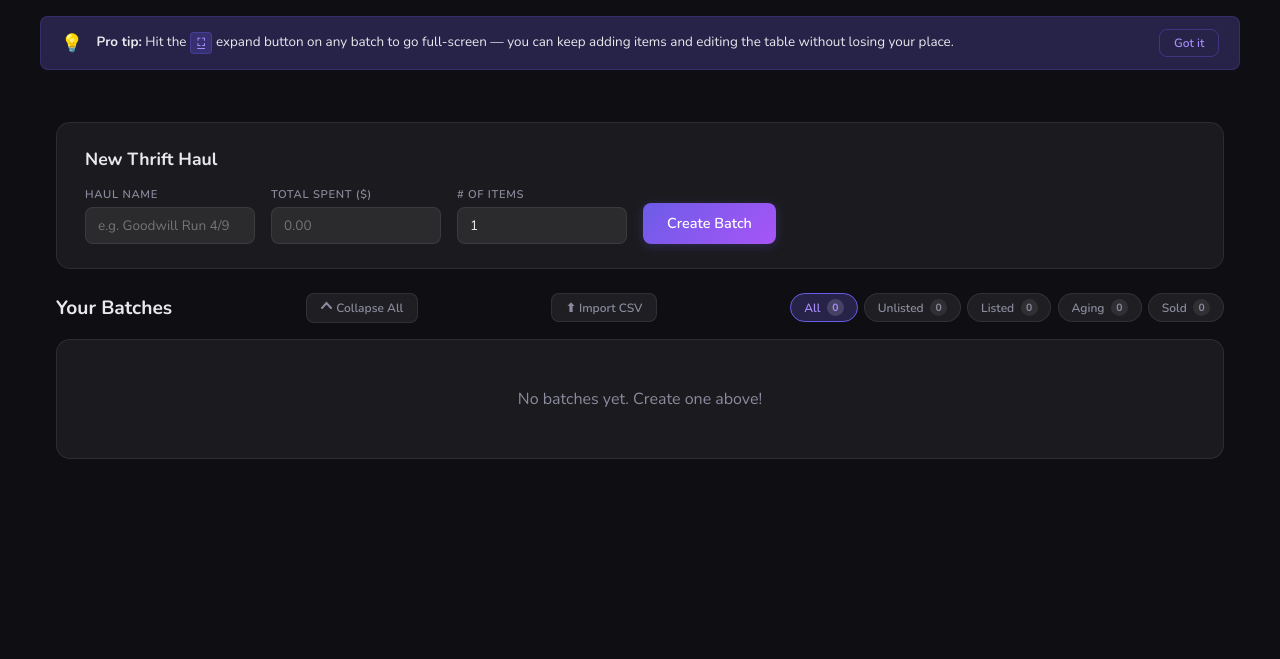
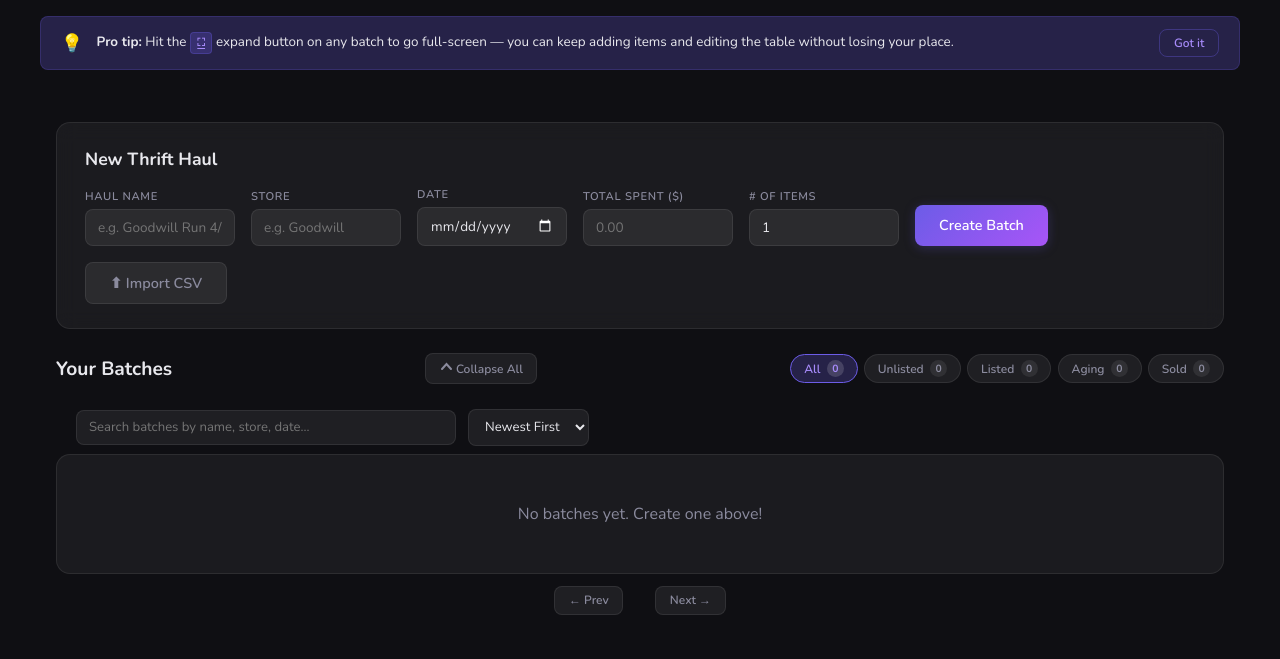
Before and after one commit to buybitkoin/FbMktBot---Copy, a Flask app: page / in a window 1280 px wide. Shown: the part 202-861 px from the top of the page. Before the commit the page ends 661 px from the top, so only its background shows below. Run offline with Flask 3, Linux system fonts and the light colour scheme; data that the repository does not hold is empty.

Commit message:
add sort and filtering

```diff
--- a/app.py
+++ b/app.py
@@ -172,6 +172,18 @@ def migrate_db():
         "CREATE TABLE IF NOT EXISTS brands "
         "(id INTEGER PRIMARY KEY AUTOINCREMENT, name TEXT NOT NULL UNIQUE)"
     )
+
+    # Batch column migrations
+    cursor2 = conn.execute("PRAGMA table_info(batches)")
+    batch_columns = [row[1] for row in cursor2.fetchall()]
+    batch_migrations = {
+        "date":  "ALTER TABLE batches ADD COLUMN date TEXT",
+        "store": "ALTER TABLE batches ADD COLUMN store TEXT NOT NULL DEFAULT ''",
+    }
+    for col, sql in batch_migrations.items():
+        if col not in batch_columns:
+            conn.execute(sql)
+
     conn.commit()
     conn.close()
 
@@ -513,6 +525,8 @@ def get_batches():
             "listing_count": len(listings),
             "assigned_cost": round(assigned_cost, 2),
             "created_at": b["created_at"],
+            "date": b["date"] or "",
+            "store": b["store"] or "",
         })
     conn.close()
     return jsonify(result)
@@ -527,23 +541,29 @@ def create_batch():
     item_count = int(data.get("item_count", 1))
     if item_count < 1:
         item_count = 1
+    batch_date  = data.get("date", "").strip() or None
+    batch_store = data.get("store", "").strip()
     conn = get_db()
     conn.execute(
-        "INSERT INTO batches (id, name, total_cost, item_count) VALUES (?, ?, ?, ?)",
-        (batch_id, name, total_cost, item_count),
-    )
-    conn.commit()
-    conn.close()
-    return jsonify({"id": batch_id, "name": name, "total_cost": total_cost, "item_count": item_count})
+        "INSERT INTO batches (id, name, total_cost, item_count, date, store) VALUES (?, ?, ?, ?, ?, ?)",
+        (batch_id, name, total_cost, item_count, batch_date, batch_store),
+    )
+    conn.commit()
+    conn.close()
+    return jsonify({"id": batch_id, "name": name, "total_cost": total_cost, "item_count": item_count,
+                    "date": batch_date or "", "store": batch_store})
 
 
 @app.route("/api/batches/<batch_id>", methods=["PUT"])
 def update_batch(batch_id):
     data = request.json
     conn = get_db()
+    batch_date  = data.get("date", "").strip() or None
+    batch_store = data.get("store", "").strip()
     conn.execute(
-        "UPDATE batches SET name = ?, total_cost = ?, item_count = ? WHERE id = ?",
-        (data.get("name", ""), float(data.get("total_cost", 0)), int(data.get("item_count", 1)), batch_id),
+        "UPDATE batches SET name = ?, total_cost = ?, item_count = ?, date = ?, store = ? WHERE id = ?",
+        (data.get("name", ""), float(data.get("total_cost", 0)), int(data.get("item_count", 1)),
+         batch_date, batch_store, batch_id),
     )
     rebalance_batch_costs(conn, batch_id)
     conn.commit()
--- a/static/app.js
+++ b/static/app.js
@@ -16,6 +16,12 @@ let firstListingThisSession = true;
 let expandedBatchId = null;
 // Global collapse-all state for batch cards
 let batchesCollapsed = false;
+
+// Batch list controls
+let batchPage = 0;
+const BATCH_PAGE_SIZE = 5;
+let batchSearch = "";
+let batchSort = "date-desc";
 
 // Delete-with-undo state
 const pendingDeleteIds = new Set();
@@ -743,16 +749,24 @@ async function loadBatchSelectDropdown() {
 }
 
 document.getElementById("create-batch-btn").addEventListener("click", async () => {
-    const name = document.getElementById("batch-name").value.trim();
+    const name      = document.getElementById("batch-name").value.trim();
+    const store     = document.getElementById("batch-store").value.trim();
+    const date      = document.getElementById("batch-date").value;
     const totalCost = parseFloat(document.getElementById("batch-total").value) || 0;
     const itemCount = parseInt(document.getElementById("batch-count").value) || 1;
     if (totalCost <= 0) { showToast("Enter the total amount spent", true); return; }
     try {
-        const res = await fetch("/api/batches", { method: "POST", headers: { "Content-Type": "application/json" }, body: JSON.stringify({ name, total_cost: totalCost, item_count: itemCount }) });
+        const res = await fetch("/api/batches", {
+            method: "POST",
+            headers: { "Content-Type": "application/json" },
+            body: JSON.stringify({ name, store, date, total_cost: totalCost, item_count: itemCount }),
+        });
         if (res.ok) {
             const data = await res.json();
             lastCreatedBatchId = data.id;
-            document.getElementById("batch-name").value = "";
+            document.getElementById("batch-name").value  = "";
+            document.getElementById("batch-store").value = "";
+            document.getElementById("batch-date").value  = "";
             document.getElementById("batch-total").value = "";
             document.getElementById("batch-count").value = "1";
             showToast("Batch created!");
@@ -899,19 +913,69 @@ function renderBatches() {
         batchesContainer.innerHTML = "";
         batchesContainer.appendChild(batchesEmpty);
         batchesEmpty.hidden = false;
+        document.getElementById("batch-pagination").hidden = true;
         return;
     }
     batchesEmpty.hidden = true;
 
-    // Batchless card always comes first
+    // --- Filter batches by search term ---
+    const q = batchSearch.toLowerCase().trim();
+    let filteredBatches = batchesCache.filter(b => {
+        if (!q) return true;
+        return (
+            (b.name  || "").toLowerCase().includes(q) ||
+            (b.store || "").toLowerCase().includes(q) ||
+            (b.date  || "").toLowerCase().includes(q)
+        );
+    });
+
+    // --- Also filter by status pill (keep only batches with matching items) ---
+    if (activeBatchFilter !== "all") {
+        filteredBatches = filteredBatches.filter(b => {
+            const allItems = batchListingsCache.filter(l => l.batch_id === b.id);
+            return allItems.some(l => l.status === activeBatchFilter);
+        });
+    }
+
+    // --- Sort batches ---
+    filteredBatches = [...filteredBatches].sort((a, b) => {
+        switch (batchSort) {
+            case "date-asc":   return (a.date  || "").localeCompare(b.date  || "");
+            case "store-asc":  return (a.store || "").localeCompare(b.store || "");
+            case "store-desc": return (b.store || "").localeCompare(a.store || "");
+            case "name-asc":   return (a.name  || "").localeCompare(b.name  || "");
+            case "name-desc":  return (b.name  || "").localeCompare(a.name  || "");
+            case "date-desc":
+            default:           return (b.date || b.created_at || "").localeCompare(a.date || a.created_at || "");
+        }
+    });
+
+    // --- Pagination ---
+    const totalBatches = filteredBatches.length;
+    const totalPages   = Math.max(1, Math.ceil(totalBatches / BATCH_PAGE_SIZE));
+    if (batchPage >= totalPages) batchPage = totalPages - 1;
+    const pageStart = batchPage * BATCH_PAGE_SIZE;
+    const pageBatches = filteredBatches.slice(pageStart, pageStart + BATCH_PAGE_SIZE);
+
+    // Update pagination controls
+    const pagEl    = document.getElementById("batch-pagination");
+    const pageLabel = document.getElementById("batch-page-label");
+    const prevBtn  = document.getElementById("batch-prev-btn");
+    const nextBtn  = document.getElementById("batch-next-btn");
+    pagEl.hidden   = totalBatches <= BATCH_PAGE_SIZE;
+    pageLabel.textContent = `Page ${batchPage + 1} of ${totalPages}`;
+    prevBtn.disabled = batchPage === 0;
+    nextBtn.disabled = batchPage >= totalPages - 1;
+
+    // --- Render ---
+    // Batchless card always comes first (not paginated)
     const htmlParts = [renderBatchlessCard(batchlessDisplay, batchlessAll.length)];
 
-    batchesCache.forEach(batch => {
+    pageBatches.forEach(batch => {
         const allItems     = batchListingsCache.filter(l => l.batch_id === batch.id);
         const displayItems = activeBatchFilter === "all"
             ? allItems
             : allItems.filter(l => l.status === activeBatchFilter);
-        if (activeBatchFilter !== "all" && displayItems.length === 0) return;
         htmlParts.push(renderBatchCard(batch, allItems, displayItems));
     });
 
@@ -927,15 +991,18 @@ function renderBatches() {
             const btn = card.querySelector('[data-action="expand-card"]');
             if (btn) { btn.innerHTML = ICON_COLLAPSE; btn.title = "Collapse"; }
         } else {
-            // Batch was deleted — clear the saved state
             expandedBatchId = null;
             document.body.classList.remove("card-expanded");
         }
     }
 
-    // Re-apply collapse-all state after re-render
+    // Re-apply collapse-all state (but not to individually-expanded cards)
     if (batchesCollapsed) {
-        batchesContainer.querySelectorAll(".batch-card").forEach(c => c.classList.add("body-collapsed"));
+        batchesContainer.querySelectorAll(".batch-card").forEach(c => {
+            if (!c.classList.contains("individually-expanded")) {
+                c.classList.add("body-collapsed");
+            }
+        });
     }
 }
 
@@ -974,12 +1041,36 @@ function updateBatchFilterCounts(listings) {
     });
 })();
 
+// Batch search
+document.getElementById("batch-search").addEventListener("input", (e) => {
+    batchSearch = e.target.value;
+    batchPage   = 0;
+    renderBatches();
+});
+
+// Batch sort
+document.getElementById("batch-sort-select").addEventListener("change", (e) => {
+    batchSort = e.target.value;
+    batchPage = 0;
+    renderBatches();
+});
+
+// Batch pagination
+document.getElementById("batch-prev-btn").addEventListener("click", () => {
+    if (batchPage > 0) { batchPage--; renderBatches(); }
+});
+document.getElementById("batch-next-btn").addEventListener("click", () => {
+    batchPage++;
+    renderBatches();
+});
+
 // Batch filter pill clicks
 document.getElementById("batch-filters").querySelectorAll(".filter-btn").forEach(btn => {
     btn.addEventListener("click", () => {
         activeBatchFilter = btn.dataset.filter;
         document.querySelectorAll("#batch-filters .filter-btn").forEach(b => b.classList.remove("active"));
         btn.classList.add("active");
+        batchPage = 0;
         renderBatches();   // instant — no fetch
     });
 });
@@ -991,11 +1082,19 @@ function renderBatchCard(batch, listings, displayListings = listings) {
     const assignedClass = isBalanced ? "balanced" : "out-of-balance";
     const totalListPrice = listings.reduce((s, l) => s + (l.list_price || 0), 0);
 
+    const storeDateMeta = [
+        batch.store ? escapeHtml(batch.store) : null,
+        batch.date  ? batch.date : null,
+    ].filter(Boolean).join(" · ");
+
     return `
-    <div class="batch-card" data-batch-id="${batch.id}" data-batch-total="${batch.total_cost}">
-        <div class="batch-card-header">
+    <div class="batch-card" data-batch-id="${batch.id}" data-batch-total="${batch.total_cost}" data-batch-date="${escapeAttr(batch.date||'')}" data-batch-store="${escapeAttr(batch.store||'')}">
+        <div class="batch-card-header" data-action="toggle-card">
             <div class="batch-info">
+                <div class="batch-title-row">
                     <h3>${escapeHtml(batch.name)}</h3>
+                    ${storeDateMeta ? `<span class="batch-meta-tag">${storeDateMeta}</span>` : ""}
+                </div>
                 <div class="batch-stats">
                     <span>Total: <strong>$${batch.total_cost.toFixed(2)}</strong></span>
                     <span>Items expected: <strong>${batch.item_count}</strong></span>
@@ -1007,6 +1106,9 @@ function renderBatchCard(batch, listings, displayListings = listings) {
                 ${!isBalanced && listings.length > 0 ? `<div class="balance-warning">Costs are out of balance! Adjust non-standard cost items so assigned costs equal the batch total.</div>` : ""}
             </div>
             <div class="batch-actions">
+                <button class="btn btn-sm btn-ghost batch-card-chevron" data-action="toggle-card" title="Expand/collapse this batch">
+                    <svg width="13" height="13" viewBox="0 0 13 13" fill="none" stroke="currentColor" stroke-width="2" stroke-linecap="round"><polyline class="batch-chevron-poly" points="2,9 6.5,4 11,9"/></svg>
+                </button>
                 <button class="btn btn-sm btn-accent" data-action="add-item">+ Add Item</button>
                 <button class="btn btn-sm btn-save" data-action="edit-batch">Edit</button>
                 <button class="btn btn-sm btn-danger" data-action="delete-batch">Delete</button>
@@ -1338,6 +1440,8 @@ function wireBulkReviewDrag(panel, card) {
 // === BATCH EDIT MODAL ===
 const batchEditModal    = document.getElementById("batch-edit-modal");
 const batchEditName     = document.getElementById("be-name");
+const batchEditStore    = document.getElementById("be-store");
+const batchEditDate     = document.getElementById("be-date");
 const batchEditTotal    = document.getElementById("be-total");
 const batchEditExpected = document.getElementById("be-expected");
 const batchEditUploaded = document.getElementById("be-uploaded");
@@ -1348,14 +1452,26 @@ let _editingBatchId = null;
 function openBatchEditModal(batchId, card) {
     _editingBatchId = batchId;
 
-    // Populate fields from the card
+    // Pull data from the batch object in cache (most reliable source)
+    const batch = batchesCache.find(b => b.id === batchId);
+    if (batch) {
+        batchEditName.value     = batch.name     || "";
+        batchEditStore.value    = batch.store    || "";
+        batchEditDate.value     = batch.date     || "";
+        batchEditTotal.value    = batch.total_cost != null ? batch.total_cost.toFixed(2) : "";
+        batchEditExpected.value = batch.item_count != null ? batch.item_count : "";
+        batchEditUploaded.textContent = batch.listing_count != null ? batch.listing_count : "—";
+    } else {
+        // Fallback: read from card DOM
         const nameEl = card.querySelector("h3");
         const stats  = card.querySelectorAll(".batch-stats strong");
-
         batchEditName.value     = nameEl ? nameEl.textContent.trim() : "";
+        batchEditStore.value    = card.dataset.batchStore || "";
+        batchEditDate.value     = card.dataset.batchDate  || "";
         batchEditTotal.value    = stats[0] ? stats[0].textContent.replace("$", "").trim() : "";
         batchEditExpected.value = stats[1] ? stats[1].textContent.trim() : "";
         batchEditUploaded.textContent = stats[2] ? stats[2].textContent.trim() : "—";
+    }
 
     batchEditModal.hidden = false;
     batchEditName.focus();
@@ -1400,13 +1516,16 @@ batchEditSaveBtn.addEventListener("click", async () => {
     if (isNaN(total_cost))  { showToast("Enter a valid total", true); return; }
     if (isNaN(item_count))  { showToast("Enter a valid item count", true); return; }
 
+    const store = batchEditStore.value.trim();
+    const date  = batchEditDate.value;
+
     batchEditSaveBtn.disabled = true;
     batchEditSaveBtn.textContent = "Saving…";
     try {
         const res = await fetch(`/api/batches/${_editingBatchId}`, {
             method: "PUT",
             headers: { "Content-Type": "application/json" },
-            body: JSON.stringify({ name, total_cost, item_count }),
+            body: JSON.stringify({ name, store, date, total_cost, item_count }),
         });
         if (!res.ok) { const d = await res.json(); showToast(d.error || "Update failed", true); return; }
         closeBatchEditModal();
@@ -1425,6 +1544,34 @@ function attachBatchEvents() {
         const batchId = card.dataset.batchId;
 
         const isBatchless = card.dataset.batchless === "true";
+
+        // Individual card expand/collapse toggle (header click or chevron button)
+        const cardHeader = card.querySelector(".batch-card-header");
+        if (cardHeader) {
+            cardHeader.addEventListener("click", (e) => {
+                // Don't trigger if clicking an actual button (except the chevron toggle itself)
+                const clickedBtn = e.target.closest("button[data-action]");
+                if (clickedBtn && clickedBtn.dataset.action !== "toggle-card") return;
+                // Don't trigger if clicking an input/select inside the header
+                if (e.target.closest("input, select, a")) return;
+
+                const isCollapsed = card.classList.contains("body-collapsed");
+                if (isCollapsed) {
+                    card.classList.remove("body-collapsed");
+                    card.classList.add("individually-expanded");
+                } else {
+                    card.classList.add("body-collapsed");
+                    card.classList.remove("individually-expanded");
+                }
+                // Sync chevron icon
+                const poly = card.querySelector(".batch-chevron-poly");
+                if (poly) {
+                    poly.setAttribute("points", card.classList.contains("body-collapsed")
+                        ? "2,4 6.5,9 11,4"   // chevron down (collapsed)
+                        : "2,9 6.5,4 11,9"); // chevron up (expanded)
+                }
+            });
+        }
 
         // Live rebalancing of unlocked costs (not meaningful for batchless items)
         if (!isBatchless) {
--- a/static/style.css
+++ b/static/style.css
@@ -622,8 +622,10 @@ select:focus { outline: none; border-color: var(--accent); }
 .batch-field label { font-size: 0.7rem; font-weight: 600; color: var(--text-muted); text-transform: uppercase; letter-spacing: 0.06em; }
 .batch-field input {
     padding: 0.5rem 0.75rem; background: var(--bg-input); border: 1px solid var(--border);
-    border-radius: var(--radius-sm); color: var(--text); font-size: 0.85rem; font-family: var(--font); width: 170px;
-}
+    border-radius: var(--radius-sm); color: var(--text); font-size: 0.85rem; font-family: var(--font);
+    width: 150px;
+}
+.batch-field input[type="date"] { width: 150px; color-scheme: dark; }
 .batch-field input:focus { outline: none; border-color: var(--accent); }
 
 .batch-created-callout {
@@ -650,6 +652,59 @@ select:focus { outline: none; border-color: var(--accent); }
 /* Collapse-all: hide everything inside the card except the header */
 .batch-card.body-collapsed > *:not(.batch-card-header) { display: none !important; }
 .batch-card.body-collapsed { border-radius: var(--radius); }
+
+/* Batch controls row (search + sort) */
+.batch-controls-row {
+    display: flex; gap: 0.75rem; align-items: center;
+    padding: 0.6rem 1.25rem 0.5rem;
+    flex-wrap: wrap;
+}
+.batch-search-input {
+    flex: 1; min-width: 200px; max-width: 380px;
+    padding: 0.45rem 0.75rem;
+    background: var(--bg-input); border: 1px solid var(--border);
+    border-radius: var(--radius-sm); color: var(--text);
+    font-size: 0.82rem; font-family: var(--font);
+}
+.batch-search-input:focus { outline: none; border-color: var(--accent); }
+.batch-sort-select {
+    padding: 0.45rem 0.75rem;
+    background: var(--bg-input); border: 1px solid var(--border);
+    border-radius: var(--radius-sm); color: var(--text);
+    font-size: 0.82rem; font-family: var(--font); cursor: pointer;
+}
+.batch-sort-select:focus { outline: none; border-color: var(--accent); }
+
+/* Batch pagination */
+.batch-pagination {
+    display: flex; align-items: center; justify-content: center; gap: 1rem;
+    padding: 0.75rem 1.25rem;
+}
+.batch-page-label { font-size: 0.8rem; color: var(--text-muted); }
+.batch-pagination .btn[disabled] { opacity: 0.35; cursor: default; pointer-events: none; }
+
+/* Batch card title row (name + meta tag) */
+.batch-title-row { display: flex; align-items: center; gap: 0.6rem; flex-wrap: wrap; margin-bottom: 0.5rem; }
+.batch-title-row h3 { margin-bottom: 0; }
+.batch-meta-tag {
+    font-size: 0.72rem; font-weight: 600; color: var(--text-muted);
+    background: var(--bg-input); border: 1px solid var(--border);
+    border-radius: 999px; padding: 0.15rem 0.6rem;
+    letter-spacing: 0.02em; white-space: nowrap;
+}
+
+/* Individual card collapse chevron button */
+.batch-card-chevron {
+    padding: 0.25rem 0.4rem;
+    color: var(--text-muted);
+}
+.batch-card-chevron:hover { color: var(--text); }
+
+/* Make header clickable (pointer) but only when not hovering a button */
+.batch-card-header { cursor: pointer; }
+.batch-card-header button,
+.batch-card-header input,
+.batch-card-header select { cursor: auto; }
 
 /* Full-screen expand */
 .batch-card.expanded {
@@ -688,7 +743,7 @@ body.card-expanded { overflow: hidden; }
 }
 
 .batch-card-header { display: flex; align-items: flex-start; justify-content: space-between; padding: 1.25rem; border-bottom: 1px solid var(--border); }
-.batch-info h3 { font-size: 1.05rem; margin-bottom: 0.5rem; font-weight: 700; }
+.batch-info h3 { font-size: 1.05rem; margin-bottom: 0; font-weight: 700; }
 .batch-stats { display: flex; flex-wrap: wrap; gap: 0.4rem 1.1rem; font-size: 0.8rem; color: var(--text-muted); }
 .batch-stats strong { color: var(--text); }
 .batch-stats .balanced { color: var(--green); }
@@ -1227,6 +1282,7 @@ button.item-number-badge.item-number-link:hover {
     transition: border-color 0.15s;
 }
 .modal-input:focus { outline: none; border-color: var(--accent); }
+input[type="date"].modal-input { color-scheme: dark; }
 .modal-readonly {
     background: var(--bg-sidebar); border: 1px solid var(--border);
     border-radius: var(--radius-sm); padding: 0.5rem 0.65rem;
--- a/templates/index.html
+++ b/templates/index.html
@@ -84,6 +84,14 @@
                         <input type="text" id="batch-name" placeholder="e.g. Goodwill Run 4/9">
                     </div>
                     <div class="batch-field">
+                        <label>Store</label>
+                        <input type="text" id="batch-store" placeholder="e.g. Goodwill">
+                    </div>
+                    <div class="batch-field">
+                        <label>Date</label>
+                        <input type="date" id="batch-date">
+                    </div>
+                    <div class="batch-field">
                         <label>Total Spent ($)</label>
                         <input type="number" id="batch-total" step="0.01" min="0" placeholder="0.00">
                     </div>
@@ -92,6 +100,7 @@
                         <input type="number" id="batch-count" step="1" min="1" value="1" placeholder="1">
                     </div>
                     <button class="btn btn-accent" id="create-batch-btn">Create Batch</button>
+                    <button class="btn btn-ghost" id="open-import-btn" title="Import listings from a CSV file">⬆ Import CSV</button>
                 </div>
             </section>
 
@@ -102,7 +111,6 @@
                         <svg width="13" height="13" viewBox="0 0 13 13" fill="none" stroke="currentColor" stroke-width="2" stroke-linecap="round"><polyline id="collapse-icon-poly" points="2,9 6.5,4 11,9"/></svg>
                         <span id="collapse-btn-label">Collapse All</span>
                     </button>
-                    <button class="btn btn-sm btn-ghost" id="open-import-btn" title="Import listings from a CSV file">⬆ Import CSV</button>
                     <div class="listing-filters" id="batch-filters">
                         <button class="filter-btn active" data-filter="all">All <span class="filter-count">0</span></button>
                         <button class="filter-btn" data-filter="unlisted">Unlisted <span class="filter-count">0</span></button>
@@ -111,8 +119,24 @@
                         <button class="filter-btn" data-filter="sold">Sold <span class="filter-count">0</span></button>
                     </div>
                 </div>
+                <div class="batch-controls-row">
+                    <input type="search" id="batch-search" class="batch-search-input" placeholder="Search batches by name, store, date…">
+                    <select id="batch-sort-select" class="batch-sort-select">
+                        <option value="date-desc">Newest First</option>
+                        <option value="date-asc">Oldest First</option>
+                        <option value="store-asc">Store A→Z</option>
+                        <option value="store-desc">Store Z→A</option>
+                        <option value="name-asc">Name A→Z</option>
+                        <option value="name-desc">Name Z→A</option>
+                    </select>
+                </div>
                 <div id="batches-container">
                     <p class="empty-state" id="batches-empty">No batches yet. Create one above!</p>
+                </div>
+                <div id="batch-pagination" class="batch-pagination" hidden>
+                    <button class="btn btn-sm btn-ghost" id="batch-prev-btn">← Prev</button>
+                    <span id="batch-page-label" class="batch-page-label"></span>
+                    <button class="btn btn-sm btn-ghost" id="batch-next-btn">Next →</button>
                 </div>
             </section>
         </div>
@@ -414,6 +438,16 @@
                 </div>
                 <div class="modal-row">
                     <div class="modal-field">
+                        <label for="be-store">Store</label>
+                        <input type="text" id="be-store" class="modal-input" placeholder="e.g. Goodwill">
+                    </div>
+                    <div class="modal-field">
+                        <label for="be-date">Date</label>
+                        <input type="date" id="be-date" class="modal-input">
+                    </div>
+                </div>
+                <div class="modal-row">
+                    <div class="modal-field">
                         <label for="be-total">Total Spent ($)</label>
                         <div class="currency-wrap">
                             <span>$</span>
```
Lines whose indentation alone changed are shown as unchanged.
